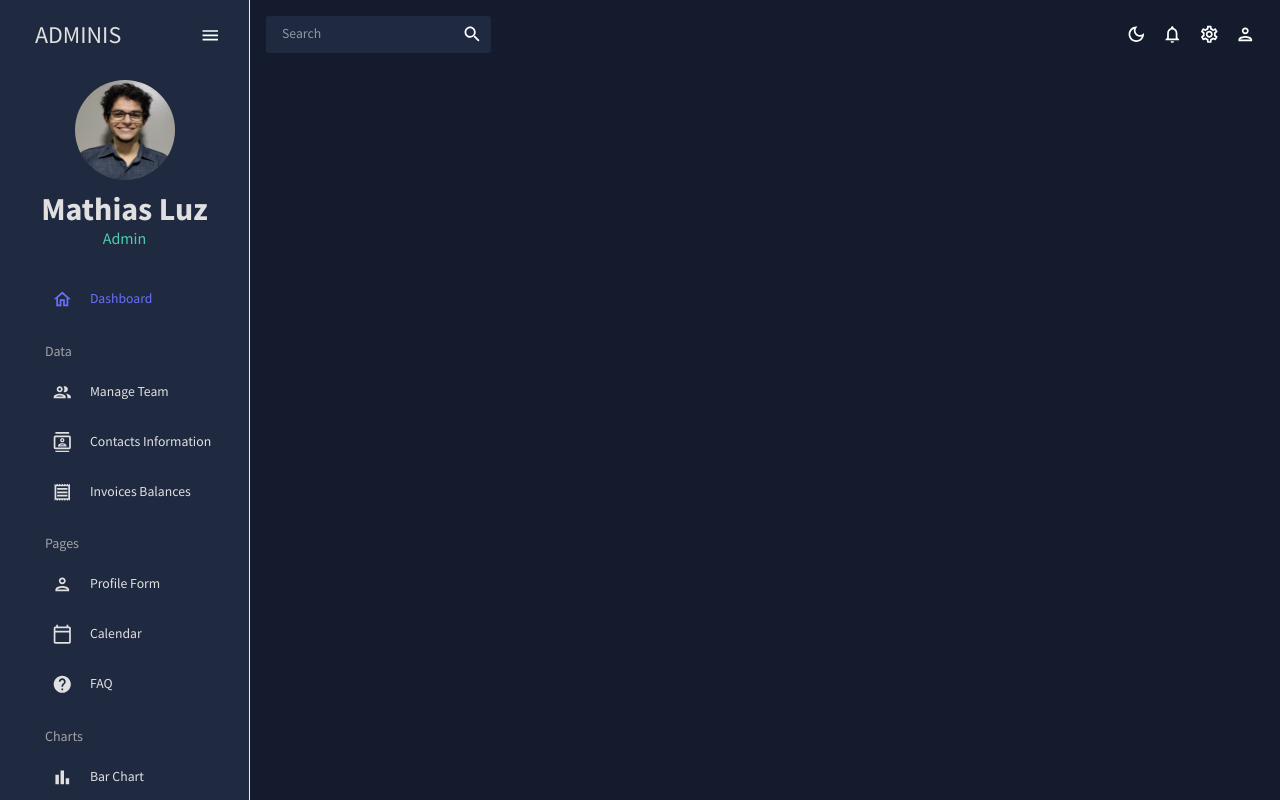
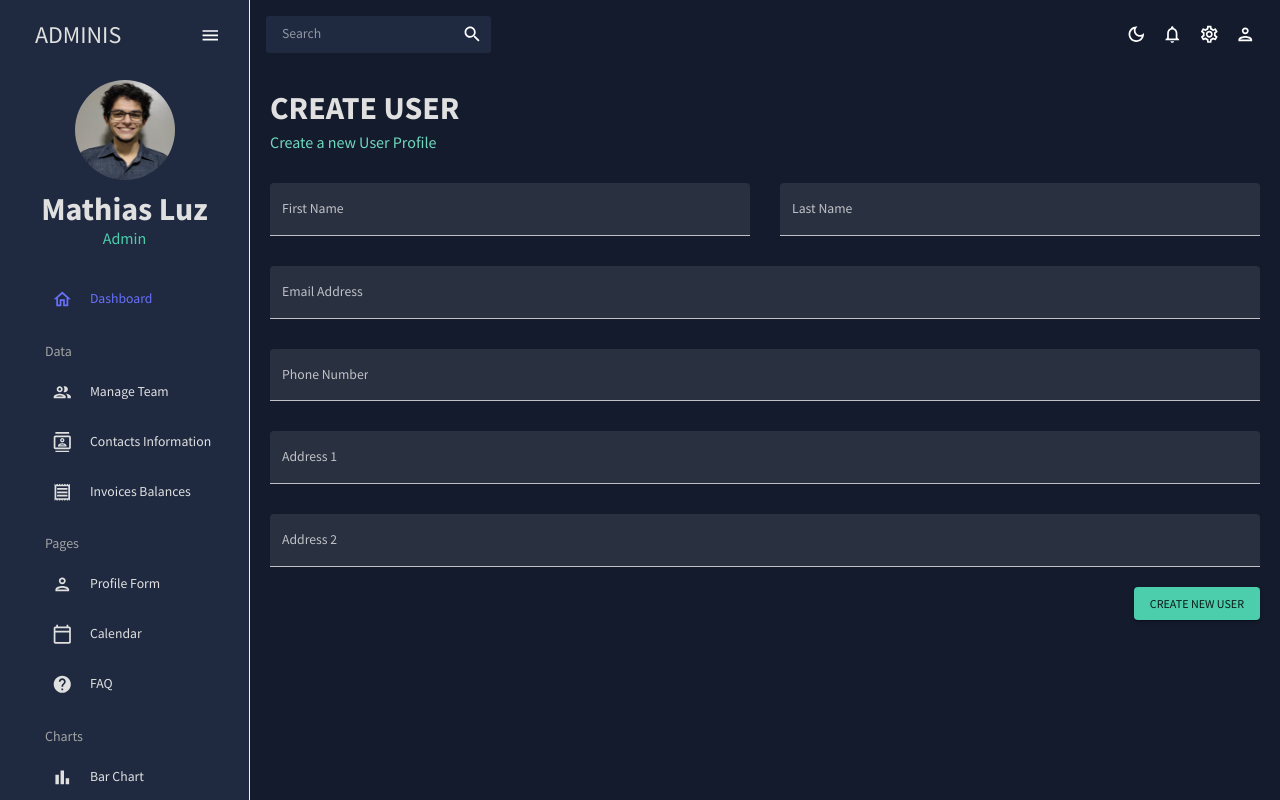
Before and after one commit to MathiasRLuz/React-Admin-Dashboard, a React (Create React App) app in the folder react-admin-dashboard/: page /form in a window 1280 px wide. Shown: the top 800 px of the page. Built offline with nearby package versions, Linux system fonts and the light colour scheme.

Commit message:
Profile Form with Formik and Yup

```diff
--- a/react-admin-dashboard/src/App.js
+++ b/react-admin-dashboard/src/App.js
@@ -5,15 +5,15 @@
 import { MySidebar } from "./scenes/global/MySidebar";
 import { Dashboard } from "./scenes/dashboard";
 import { Team } from "./scenes/team";
+import { Contacts } from "./scenes/contacts";
 import { Invoices } from "./scenes/invoices";
-import { Contacts } from "./scenes/contacts";
+import { Form } from "./scenes/form";
+// import { Calendar } from "./scenes/calendar";
+// import { FAQ } from "./scenes/faq";
 // import { Bar } from "./scenes/bar";
-// import { Form } from "./scenes/form";
+// import { Pie } from "./scenes/pie";
 // import { Line } from "./scenes/line";
-// import { Pie } from "./scenes/pie";
-// import { FAQ } from "./scenes/faq";
 // import { Geography } from "./scenes/geography";
-// import { Calendar } from "./scenes/calendar";
 
 function App() {
   const [theme, colorMode] = useMode();
@@ -29,15 +29,15 @@
             <Routes>
               <Route path="/" element={<Dashboard />} />
               <Route path="/team" element={<Team />} />
+              <Route path="/contacts" element={<Contacts />} />
               <Route path="/invoices" element={<Invoices />} />
-              <Route path="/contacts" element={<Contacts />} />
+              <Route path="/form" element={<Form />} />
+              {/* <Route path="/calendar" element={<Calendar />} /> */}
+              {/* <Route path="/faq" element={<FAQ />} /> */}
               {/* <Route path="/bar" element={<Bar />} /> */}
-              {/* <Route path="/form" element={<Form />} /> */}
+              {/* <Route path="/pie" element={<Pie />} /> */}
               {/* <Route path="/line" element={<Line />} /> */}
-              {/* <Route path="/pie" element={<Pie />} /> */}
-              {/* <Route path="/faq" element={<FAQ />} /> */}
               {/* <Route path="/geography" element={<Geography />} /> */}
-              {/* <Route path="/calendar" element={<Calendar />} /> */}
             </Routes>
           </main>
         </div>
--- /dev/null
+++ b/react-admin-dashboard/src/scenes/form/index.js
@@ -0,0 +1,154 @@
+import { Box, Button, TextField } from "@mui/material";
+import { Formik } from "formik";
+import * as yup from "yup";
+import useMediaQuery from "@mui/material/useMediaQuery";
+import { Header } from "../../components/Header";
+
+export const Form = () => {
+  const isNonMobile = useMediaQuery("(min-width:600px)");
+
+  const handleFormSubmit = (values) => {
+    console.log(values);
+  };
+
+  return (
+    <Box m="20px">
+      <Header title="CREATE USER" subtitle="Create a new User Profile" />
+
+      <Formik
+        onSubmit={handleFormSubmit}
+        initialValues={initialValues}
+        validationSchema={userSchema}
+      >
+        {({
+          values,
+          errors,
+          touched,
+          handleBlur,
+          handleChange,
+          handleSubmit,
+        }) => (
+          <form onSubmit={handleSubmit}>
+            <Box
+              display="grid"
+              gap="30px"
+              gridTemplateColumns="repeat(4, minmax(0, 1fr))"
+              sx={{
+                "& > div": { gridColumn: isNonMobile ? undefined : "span 4" },
+              }}
+            >
+              <TextField
+                fullWidth
+                variant="filled"
+                type="text"
+                label="First Name"
+                onBlur={handleBlur}
+                onChange={handleChange}
+                value={values.firstName}
+                name="firstName"
+                error={!!touched.firstName && !!errors.firstName}
+                helperText={touched.firstName && errors.firstName}
+                sx={{ gridColumn: "span 2" }}
+              />
+              <TextField
+                fullWidth
+                variant="filled"
+                type="text"
+                label="Last Name"
+                onBlur={handleBlur}
+                onChange={handleChange}
+                value={values.lastName}
+                name="lastName"
+                error={!!touched.lastName && !!errors.lastName}
+                helperText={touched.lastName && errors.lastName}
+                sx={{ gridColumn: "span 2" }}
+              />
+              <TextField
+                fullWidth
+                variant="filled"
+                type="text"
+                label="Email Address"
+                onBlur={handleBlur}
+                onChange={handleChange}
+                value={values.email}
+                name="email"
+                error={!!touched.email && !!errors.email}
+                helperText={touched.email && errors.email}
+                sx={{ gridColumn: "span 4" }}
+              />
+              <TextField
+                fullWidth
+                variant="filled"
+                type="text"
+                label="Phone Number"
+                onBlur={handleBlur}
+                onChange={handleChange}
+                value={values.contact}
+                name="contact"
+                error={!!touched.contact && !!errors.contact}
+                helperText={touched.contact && errors.contact}
+                sx={{ gridColumn: "span 4" }}
+              />
+              <TextField
+                fullWidth
+                variant="filled"
+                type="text"
+                label="Address 1"
+                onBlur={handleBlur}
+                onChange={handleChange}
+                value={values.address1}
+                name="address1"
+                error={!!touched.address1 && !!errors.address1}
+                helperText={touched.address1 && errors.address1}
+                sx={{ gridColumn: "span 4" }}
+              />
+              <TextField
+                fullWidth
+                variant="filled"
+                type="text"
+                label="Address 2"
+                onBlur={handleBlur}
+                onChange={handleChange}
+                value={values.address2}
+                name="address2"
+                error={!!touched.address2 && !!errors.address2}
+                helperText={touched.address2 && errors.address2}
+                sx={{ gridColumn: "span 4" }}
+              />
+            </Box>
+            <Box display="flex" justifyContent="end" mt="20px">
+              <Button type="submit" color="secondary" variant="contained">
+                Create New User
+              </Button>
+            </Box>
+          </form>
+        )}
+      </Formik>
+    </Box>
+  );
+};
+
+
+
+const phoneRegExp =
+  /^((\+[1-9]{1,4}[ -]?)|(\([0-9]{2,3}\)[ -]?)|([0-9]{2,4})[ -]?)*?[0-9]{3,4}[ -]?[0-9]{3,4}$/;
+
+const userSchema = yup.object().shape({
+  firstName: yup.string().required("Required"),
+  lastName: yup.string().required("Required"),
+  email: yup.string().email("Invalid email").required("Required"),
+  contact: yup
+    .string()
+    .matches(phoneRegExp, "Invalid phone number")
+    .required("Required"),
+  address1: yup.string().required("Required"),
+  address2: yup.string().required("Required"),
+});
+const initialValues = {
+  firstName: "",
+  lastName: "",
+  email: "",
+  contact: "",
+  address1: "",
+  address2: "",
+};
```
